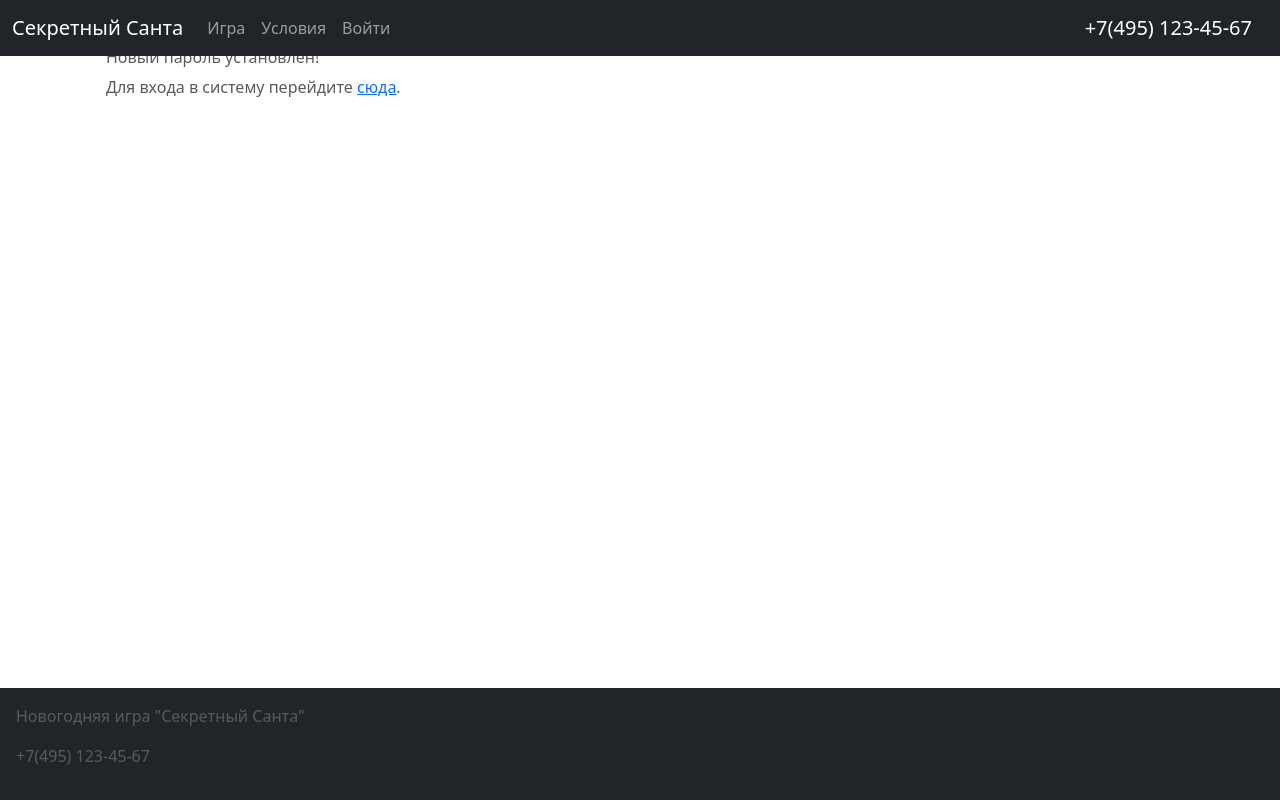
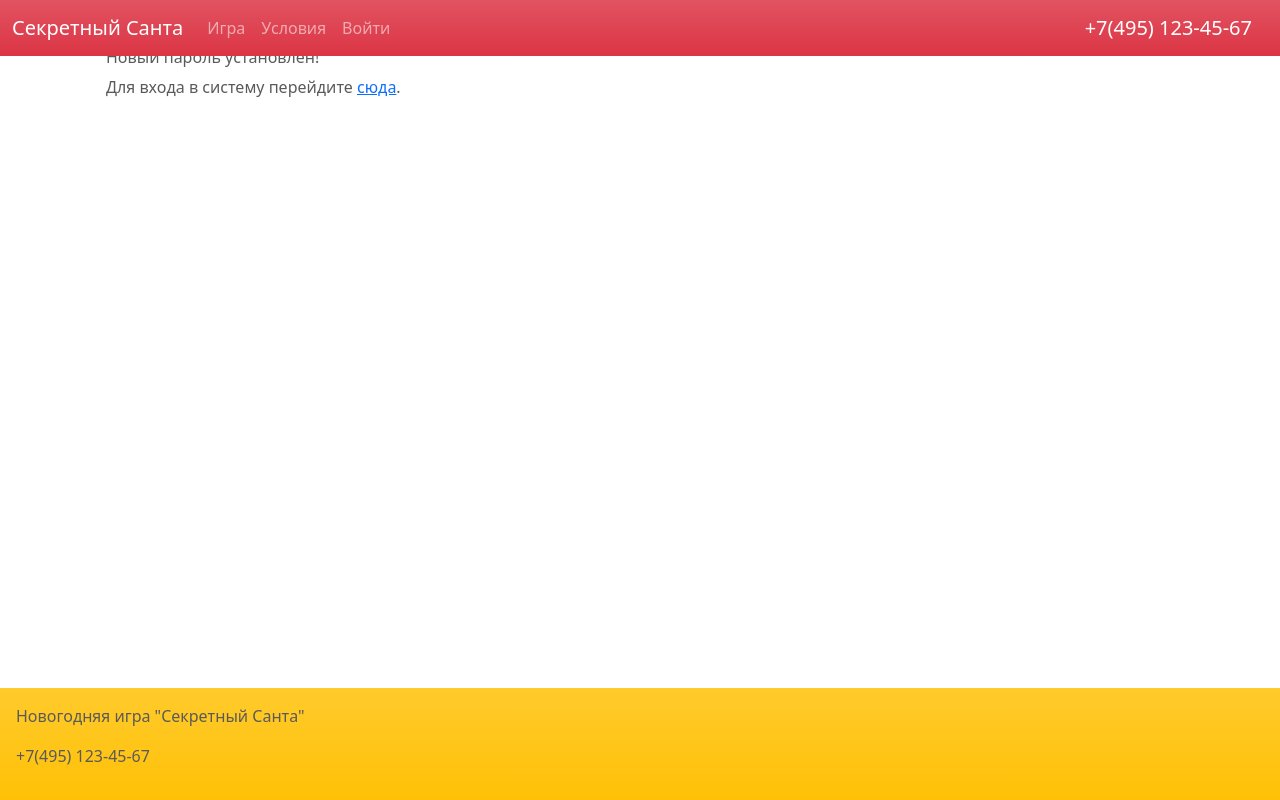
Before and after one commit to breduin/secret-santa, a Django app: page /password_reset_complete/ in a window 1280 px wide. Run offline with Django 4.2, Linux system fonts and the light colour scheme; parts of the project's set-up code (start-up, migrations or seed data) failed here and were passed over; some libraries are stand-ins or nearby versions.

Commit message:
синхрон path name, цвета в шаблоне

```diff
--- a/accounts/views.py
+++ b/accounts/views.py
@@ -89,7 +89,7 @@ class UserLoginView(LoginView):
         return super().dispatch(request, *args, **kwargs)
 
     def get_success_url(self):
-        return reverse_lazy('user_profile', args=[self.request.user.id])
+        return reverse_lazy('profile', args=[self.request.user.id])
 
 
 class UserLogoutView(LoginRequiredMixin, LogoutView):
@@ -114,7 +114,7 @@ class UserUpdateView(LoginRequiredMixin, UpdateView):
         return context
 
     def get_success_url(self):
-        reverse_lazy('user_profile', args=[self.request.user.id])
+        reverse_lazy('profile', args=[self.request.user.id])
 
 
 class UserPasswordChangeView(LoginRequiredMixin, PasswordChangeView):
--- a/templates/base.html
+++ b/templates/base.html
@@ -52,7 +52,7 @@
   <body>
 
 <header>
-  <nav class="navbar navbar-expand-md navbar-dark fixed-top bg-dark">
+  <nav class="navbar navbar-expand-md navbar-dark fixed-top bg-danger bg-gradient">
     <div class="container-fluid">
       <a class="navbar-brand" data-bs-toggle="tooltip" data-bs-placement="bottom" title="Новогодняя игра Секретный Санта" href="{% url 'main_page' %}">Секретный Санта</a>
       <button class="navbar-toggler" type="button" data-bs-toggle="collapse" data-bs-target="#navbarCollapse" aria-controls="navbarCollapse" aria-expanded="false" aria-label="Toggle navigation">
@@ -117,7 +117,7 @@
 
 
   <!-- FOOTER -->
-  <footer class="fixed-bottom bg-dark p-3">
+  <footer class="fixed-bottom bg-warning bg-gradient p-3">
     <p>Новогодняя игра "Секретный Санта"</p>
     <p>+7(495) 123-45-67</p>
   </footer>
```
